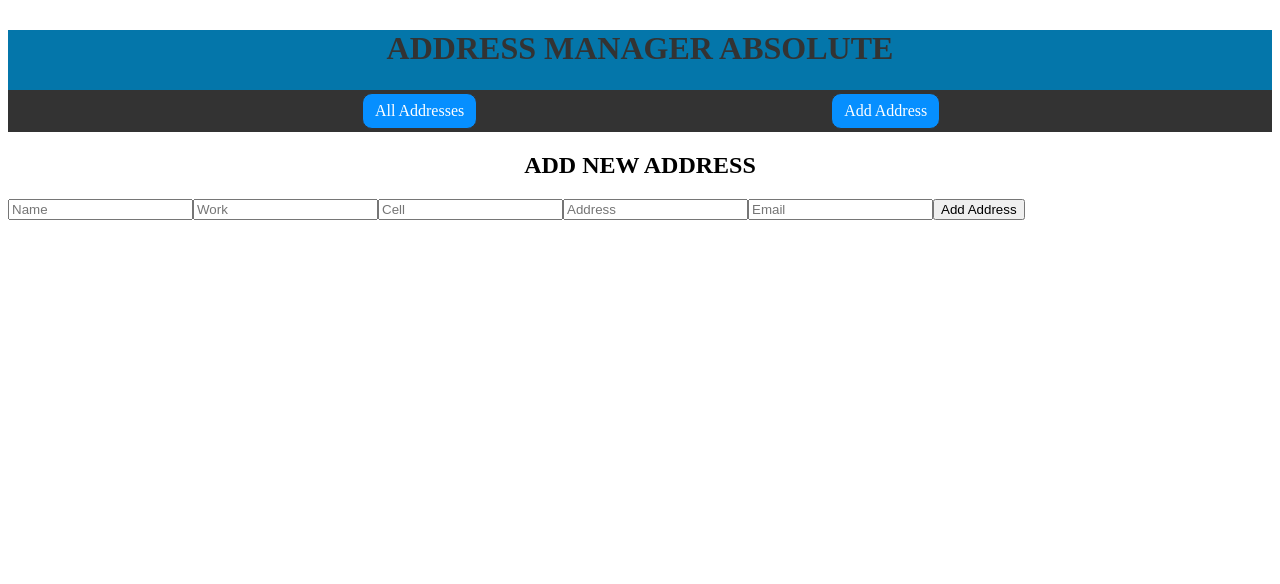
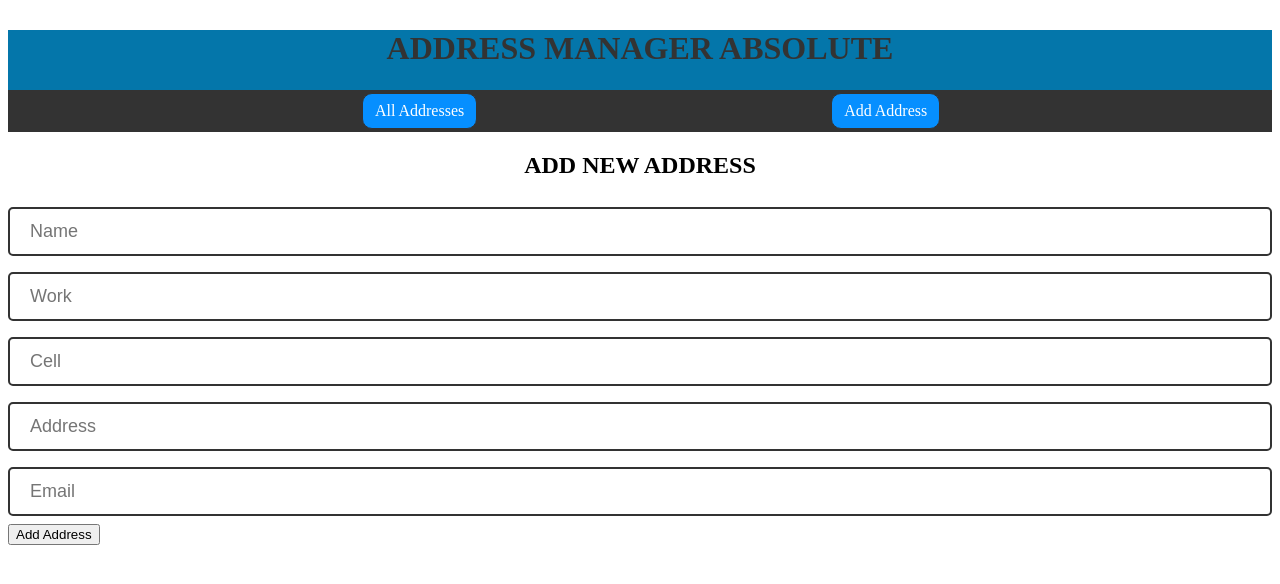
Before and after one commit to PascalOdudigbo/Address-Manager-App, a React (Create React App) app: page /addAddress in a window 1280 px wide. Shown: the top 584 px of the page. Built offline with nearby package versions, Linux system fonts and the light colour scheme; data requests are answered from the project's data file.

Commit message:
styled the add addres and edit address components forms inputs

```diff
--- a/src/index.css
+++ b/src/index.css
@@ -124,3 +124,13 @@
 .deletebtn:hover, .deletebtn:active {
   background-color: #aa1d04;
 }
+
+.form > input{
+  width: 100%;
+  padding: 12px 20px;
+  margin: 8px 0;
+  box-sizing: border-box;
+  border: 2px solid #333;
+  border-radius: 5px;
+  font-size: large;
+}
```
